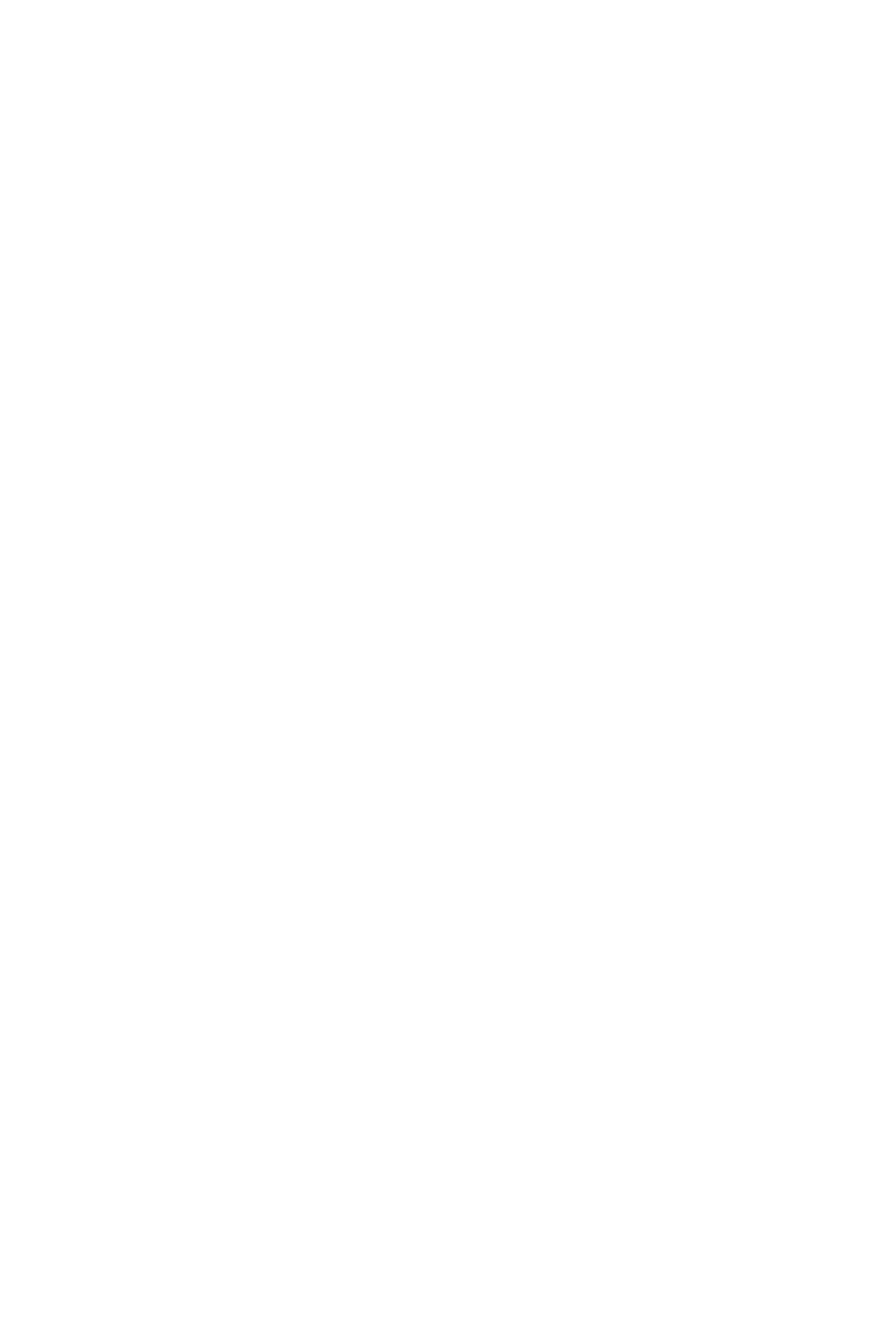
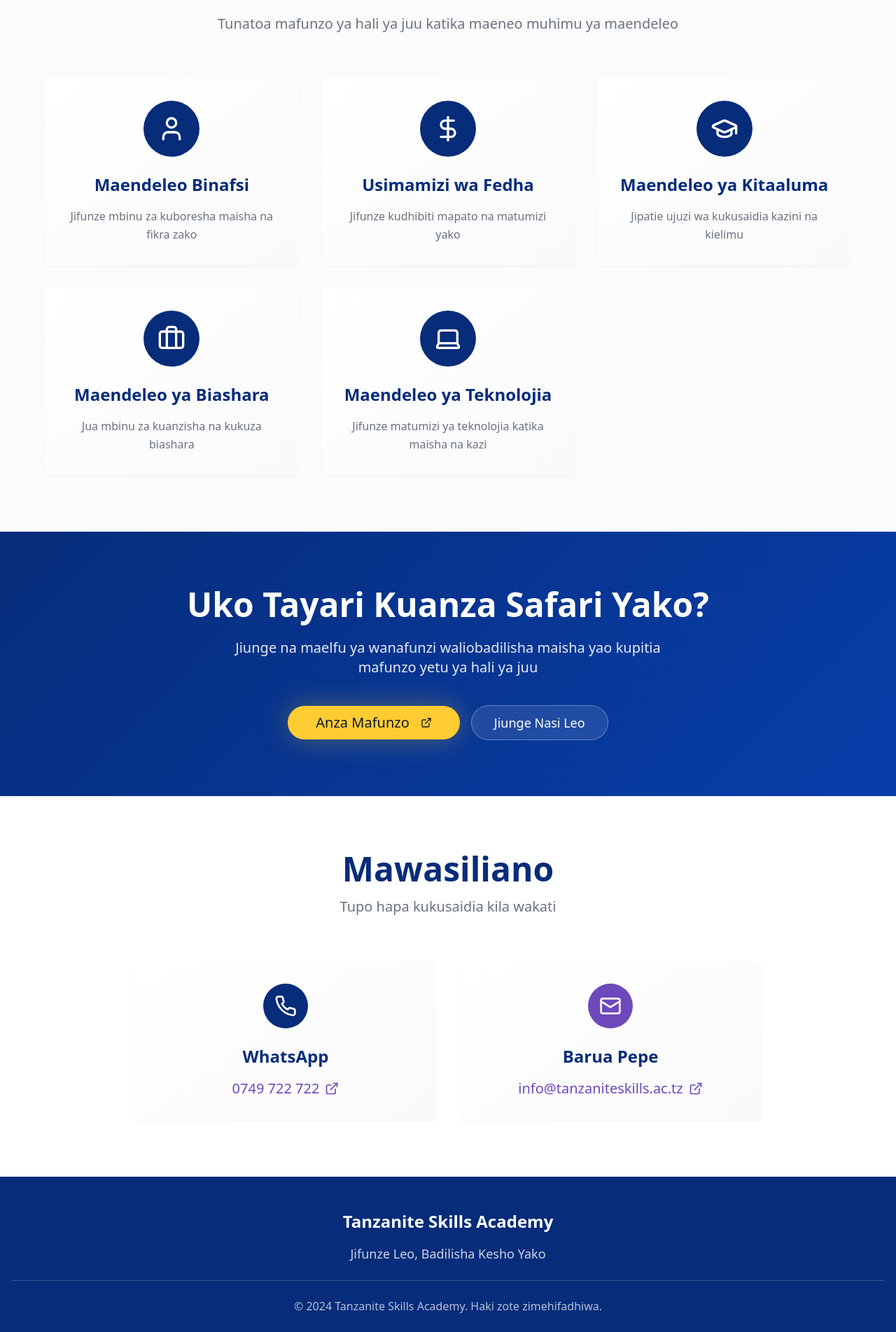
Before and after one commit to ARUGA0106/tanzaniteacademy, a React (Vite) app: page / in a window 1280 px wide. Shown: the part 496-2400 px from the top of the page at 70% size. Before the commit the page ends 800 px from the top, so only its background shows below. Built offline with nearby package versions, Linux system fonts and the light colour scheme.

Commit message:
Create Tanzanite Skills Landing Page
Implement the landing page for Tanzanite Skills Academy, including header, services section, call-to-action, contact information, footer, and responsive design.

```diff
--- a/index.html
+++ b/index.html
@@ -3,17 +3,17 @@
   <head>
     <meta charset="UTF-8" />
     <meta name="viewport" content="width=device-width, initial-scale=1.0" />
-    <title>tanzanite-skills-nexus</title>
-    <meta name="description" content="Lovable Generated Project" />
-    <meta name="author" content="Lovable" />
+    <title>Tanzanite Skills Academy - Jifunze Leo, Badilisha Kesho Yako</title>
+    <meta name="description" content="Tunatoa mafunzo ya hali ya juu katika maendeleo binafsi, usimamizi wa fedha, maendeleo ya kitaaluma, biashara na teknolojia. Jisajili sasa na badilisha kesho yako!" />
+    <meta name="author" content="Tanzanite Skills Academy" />
 
-    <meta property="og:title" content="tanzanite-skills-nexus" />
-    <meta property="og:description" content="Lovable Generated Project" />
+    <meta property="og:title" content="Tanzanite Skills Academy - Jifunze Leo, Badilisha Kesho Yako" />
+    <meta property="og:description" content="Tunatoa mafunzo ya hali ya juu katika maendeleo binafsi, usimamizi wa fedha, maendeleo ya kitaaluma, biashara na teknolojia." />
     <meta property="og:type" content="website" />
     <meta property="og:image" content="https://lovable.dev/opengraph-image-p98pqg.png" />
 
     <meta name="twitter:card" content="summary_large_image" />
-    <meta name="twitter:site" content="@lovable_dev" />
+    <meta name="twitter:site" content="@tanzaniteskills" />
     <meta name="twitter:image" content="https://lovable.dev/opengraph-image-p98pqg.png" />
   </head>
 
--- a/src/index.css
+++ b/src/index.css
@@ -2,39 +2,64 @@
 @tailwind components;
 @tailwind utilities;
 
-/* Definition of the design system. All colors, gradients, fonts, etc should be defined here.
-All colors MUST be HSL.
+/* Tanzanite Skills Academy Design System - Academic Excellence Theme
+All colors MUST be HSL. Professional academic color palette with gradients.
 */
 
 @layer base {
   :root {
+    /* Academic Color Palette */
     --background: 0 0% 100%;
-    --foreground: 222.2 84% 4.9%;
+    --foreground: 222 47% 11%;
 
     --card: 0 0% 100%;
-    --card-foreground: 222.2 84% 4.9%;
+    --card-foreground: 222 47% 11%;
 
     --popover: 0 0% 100%;
-    --popover-foreground: 222.2 84% 4.9%;
+    --popover-foreground: 222 47% 11%;
 
-    --primary: 222.2 47.4% 11.2%;
-    --primary-foreground: 210 40% 98%;
+    /* Academic Primary - Deep Royal Blue */
+    --primary: 220 91% 25%;
+    --primary-foreground: 0 0% 100%;
+    --primary-light: 220 91% 35%;
+    --primary-dark: 220 91% 15%;
 
-    --secondary: 210 40% 96.1%;
-    --secondary-foreground: 222.2 47.4% 11.2%;
+    /* Academic Secondary - Elegant Purple */
+    --secondary: 259 46% 51%;
+    --secondary-foreground: 0 0% 100%;
+    --secondary-light: 259 46% 61%;
+    --secondary-dark: 259 46% 41%;
 
-    --muted: 210 40% 96.1%;
-    --muted-foreground: 215.4 16.3% 46.9%;
+    /* Academic Accent - Warm Gold */
+    --accent: 45 100% 60%;
+    --accent-foreground: 222 47% 11%;
+    --accent-light: 45 100% 70%;
 
-    --accent: 210 40% 96.1%;
-    --accent-foreground: 222.2 47.4% 11.2%;
+    --muted: 220 13% 95%;
+    --muted-foreground: 220 9% 46%;
 
-    --destructive: 0 84.2% 60.2%;
-    --destructive-foreground: 210 40% 98%;
+    --destructive: 0 84% 60%;
+    --destructive-foreground: 0 0% 100%;
 
-    --border: 214.3 31.8% 91.4%;
-    --input: 214.3 31.8% 91.4%;
-    --ring: 222.2 84% 4.9%;
+    --border: 220 13% 91%;
+    --input: 220 13% 91%;
+    --ring: 220 91% 25%;
+
+    /* Academic Gradients */
+    --gradient-hero: linear-gradient(135deg, hsl(220 91% 25%), hsl(259 46% 51%));
+    --gradient-card: linear-gradient(145deg, hsl(0 0% 100%), hsl(220 13% 98%));
+    --gradient-cta: linear-gradient(135deg, hsl(220 91% 25%), hsl(220 91% 35%));
+    --gradient-accent: linear-gradient(135deg, hsl(45 100% 60%), hsl(45 100% 70%));
+
+    /* Shadows - Academic Elegance */
+    --shadow-soft: 0 4px 20px hsl(220 91% 25% / 0.1);
+    --shadow-medium: 0 8px 30px hsl(220 91% 25% / 0.15);
+    --shadow-strong: 0 20px 60px hsl(220 91% 25% / 0.2);
+    --shadow-glow: 0 0 40px hsl(45 100% 60% / 0.3);
+
+    /* Animations */
+    --transition-smooth: all 0.3s cubic-bezier(0.4, 0, 0.2, 1);
+    --transition-bounce: all 0.4s cubic-bezier(0.68, -0.55, 0.265, 1.55);
 
     --radius: 0.5rem;
 
--- a/src/pages/Index.tsx
+++ b/src/pages/Index.tsx
@@ -1,12 +1,198 @@
-// Update this page (the content is just a fallback if you fail to update the page)
+import { Button } from "@/components/ui/button";
+import { Card, CardContent } from "@/components/ui/card";
+import {
+  User,
+  DollarSign,
+  GraduationCap,
+  Briefcase,
+  Laptop,
+  Phone,
+  Mail,
+  ExternalLink
+} from "lucide-react";
 
 const Index = () => {
+  const services = [
+    {
+      icon: User,
+      title: "Maendeleo Binafsi",
+      description: "Jifunze mbinu za kuboresha maisha na fikra zako"
+    },
+    {
+      icon: DollarSign,
+      title: "Usimamizi wa Fedha",
+      description: "Jifunze kudhibiti mapato na matumizi yako"
+    },
+    {
+      icon: GraduationCap,
+      title: "Maendeleo ya Kitaaluma",
+      description: "Jipatie ujuzi wa kukusaidia kazini na kielimu"
+    },
+    {
+      icon: Briefcase,
+      title: "Maendeleo ya Biashara",
+      description: "Jua mbinu za kuanzisha na kukuza biashara"
+    },
+    {
+      icon: Laptop,
+      title: "Maendeleo ya Teknolojia",
+      description: "Jifunze matumizi ya teknolojia katika maisha na kazi"
+    }
+  ];
+
   return (
-    <div className="min-h-screen flex items-center justify-center bg-background">
-      <div className="text-center">
-        <h1 className="text-4xl font-bold mb-4">Welcome to Your Blank App</h1>
-        <p className="text-xl text-muted-foreground">Start building your amazing project here!</p>
-      </div>
+    <div className="min-h-screen">
+      {/* Header Section */}
+      <header className="relative bg-gradient-hero text-primary-foreground">
+        <div className="absolute inset-0 bg-black/10"></div>
+        <div className="relative container mx-auto px-4 py-20 text-center">
+          <h1 className="text-5xl md:text-7xl font-bold mb-6 tracking-tight">
+            Tanzanite Skills Academy
+          </h1>
+          <p className="text-2xl md:text-3xl mb-8 font-light opacity-90">
+            Jifunze Leo, Badilisha Kesho Yako
+          </p>
+          <Button
+            size="lg"
+            className="bg-accent text-accent-foreground hover:bg-accent-light text-xl px-8 py-6 rounded-full shadow-glow transition-smooth hover:scale-105"
+            onClick={() => window.open('https://forms.google.com', '_blank')}
+          >
+            Jisajili Sasa
+            <ExternalLink className="ml-2 h-5 w-5" />
+          </Button>
+        </div>
+      </header>
+
+      {/* Services Section */}
+      <section className="py-20 bg-muted/30">
+        <div className="container mx-auto px-4">
+          <div className="text-center mb-16">
+            <h2 className="text-4xl md:text-5xl font-bold text-primary mb-4">
+              Huduma Zetu
+            </h2>
+            <p className="text-xl text-muted-foreground max-w-2xl mx-auto">
+              Tunatoa mafunzo ya hali ya juu katika maeneo muhimu ya maendeleo
+            </p>
+          </div>
+
+          <div className="grid grid-cols-1 md:grid-cols-2 lg:grid-cols-3 gap-8 max-w-6xl mx-auto">
+            {services.map((service, index) => (
+              <Card
+                key={index}
+                className="bg-gradient-card border-0 shadow-medium hover:shadow-strong transition-smooth hover:scale-105 group"
+              >
+                <CardContent className="p-8 text-center">
+                  <div className="mb-6 inline-flex items-center justify-center w-20 h-20 bg-primary rounded-full group-hover:bg-secondary transition-smooth">
+                    <service.icon className="h-10 w-10 text-primary-foreground" />
+                  </div>
+                  <h3 className="text-2xl font-bold text-primary mb-4">
+                    {service.title}
+                  </h3>
+                  <p className="text-muted-foreground leading-relaxed">
+                    {service.description}
+                  </p>
+                </CardContent>
+              </Card>
+            ))}
+          </div>
+        </div>
+      </section>
+
+      {/* CTA Section */}
+      <section className="py-20 bg-gradient-cta text-primary-foreground">
+        <div className="container mx-auto px-4 text-center">
+          <h2 className="text-4xl md:text-5xl font-bold mb-6">
+            Uko Tayari Kuanza Safari Yako?
+          </h2>
+          <p className="text-xl mb-10 opacity-90 max-w-2xl mx-auto">
+            Jiunge na maelfu ya wanafunzi waliobadilisha maisha yao kupitia mafunzo yetu ya hali ya juu
+          </p>
+          <div className="flex flex-col sm:flex-row gap-4 justify-center items-center">
+            <Button
+              size="lg"
+              className="bg-accent text-accent-foreground hover:bg-accent-light text-xl px-10 py-6 rounded-full shadow-glow transition-bounce hover:scale-110"
+              onClick={() => window.open('https://forms.google.com', '_blank')}
+            >
+              Anza Mafunzo
+              <ExternalLink className="ml-2 h-5 w-5" />
+            </Button>
+            <Button
+              size="lg"
+              variant="outline"
+              className="bg-white/10 border-white/30 text-white hover:bg-white/20 text-lg px-8 py-6 rounded-full transition-smooth"
+            >
+              Jiunge Nasi Leo
+            </Button>
+          </div>
+        </div>
+      </section>
+
+      {/* Contact Section */}
+      <section className="py-20 bg-background">
+        <div className="container mx-auto px-4">
+          <div className="text-center mb-16">
+            <h2 className="text-4xl md:text-5xl font-bold text-primary mb-4">
+              Mawasiliano
+            </h2>
+            <p className="text-xl text-muted-foreground">
+              Tupo hapa kukusaidia kila wakati
+            </p>
+          </div>
+
+          <div className="grid grid-cols-1 md:grid-cols-2 gap-8 max-w-4xl mx-auto">
+            <Card className="bg-gradient-card border-0 shadow-medium hover:shadow-strong transition-smooth">
+              <CardContent className="p-8 text-center">
+                <div className="mb-6 inline-flex items-center justify-center w-16 h-16 bg-primary rounded-full">
+                  <Phone className="h-8 w-8 text-primary-foreground" />
+                </div>
+                <h3 className="text-2xl font-bold text-primary mb-4">WhatsApp</h3>
+                <a
+                  href="https://wa.me/255749722722"
+                  className="text-xl text-secondary hover:text-secondary-light transition-smooth inline-flex items-center gap-2"
+                  target="_blank"
+                  rel="noopener noreferrer"
+                >
+                  0749 722 722
+                  <ExternalLink className="h-5 w-5" />
+                </a>
+              </CardContent>
+            </Card>
+
+            <Card className="bg-gradient-card border-0 shadow-medium hover:shadow-strong transition-smooth">
+              <CardContent className="p-8 text-center">
+                <div className="mb-6 inline-flex items-center justify-center w-16 h-16 bg-secondary rounded-full">
+                  <Mail className="h-8 w-8 text-secondary-foreground" />
+                </div>
+                <h3 className="text-2xl font-bold text-primary mb-4">Barua Pepe</h3>
+                <a
+                  href="mailto:info@tanzaniteskills.ac.tz"
+                  className="text-xl text-secondary hover:text-secondary-light transition-smooth inline-flex items-center gap-2"
+                >
+                  info@tanzaniteskills.ac.tz
+                  <ExternalLink className="h-5 w-5" />
+                </a>
+              </CardContent>
+            </Card>
+          </div>
+        </div>
+      </section>
+
+      {/* Footer */}
+      <footer className="bg-primary text-primary-foreground py-12">
+        <div className="container mx-auto px-4">
+          <div className="text-center">
+            <h3 className="text-2xl font-bold mb-4">Tanzanite Skills Academy</h3>
+            <p className="text-lg opacity-80 mb-6">
+              Jifunze Leo, Badilisha Kesho Yako
+            </p>
+            <div className="border-t border-white/20 pt-6">
+              <p className="opacity-70">
+                &copy; 2024 Tanzanite Skills Academy. Haki zote zimehifadhiwa.
+              </p>
+            </div>
+          </div>
+        </div>
+      </footer>
     </div>
   );
 };
--- a/tailwind.config.ts
+++ b/tailwind.config.ts
@@ -26,11 +26,15 @@ export default {
 				foreground: 'hsl(var(--foreground))',
 				primary: {
 					DEFAULT: 'hsl(var(--primary))',
-					foreground: 'hsl(var(--primary-foreground))'
+					foreground: 'hsl(var(--primary-foreground))',
+					light: 'hsl(var(--primary-light))',
+					dark: 'hsl(var(--primary-dark))'
 				},
 				secondary: {
 					DEFAULT: 'hsl(var(--secondary))',
-					foreground: 'hsl(var(--secondary-foreground))'
+					foreground: 'hsl(var(--secondary-foreground))',
+					light: 'hsl(var(--secondary-light))',
+					dark: 'hsl(var(--secondary-dark))'
 				},
 				destructive: {
 					DEFAULT: 'hsl(var(--destructive))',
@@ -42,7 +46,8 @@ export default {
 				},
 				accent: {
 					DEFAULT: 'hsl(var(--accent))',
-					foreground: 'hsl(var(--accent-foreground))'
+					foreground: 'hsl(var(--accent-foreground))',
+					light: 'hsl(var(--accent-light))'
 				},
 				popover: {
 					DEFAULT: 'hsl(var(--popover))',
@@ -62,6 +67,22 @@ export default {
 					border: 'hsl(var(--sidebar-border))',
 					ring: 'hsl(var(--sidebar-ring))'
 				}
+			},
+			backgroundImage: {
+				'gradient-hero': 'var(--gradient-hero)',
+				'gradient-card': 'var(--gradient-card)',
+				'gradient-cta': 'var(--gradient-cta)',
+				'gradient-accent': 'var(--gradient-accent)'
+			},
+			boxShadow: {
+				'soft': 'var(--shadow-soft)',
+				'medium': 'var(--shadow-medium)',
+				'strong': 'var(--shadow-strong)',
+				'glow': 'var(--shadow-glow)'
+			},
+			transitionTimingFunction: {
+				'smooth': 'var(--transition-smooth)',
+				'bounce': 'var(--transition-bounce)'
 			},
 			borderRadius: {
 				lg: 'var(--radius)',
```
Also changed, not shown: src/pages/NotFound.tsx (+17 -7 lines).
